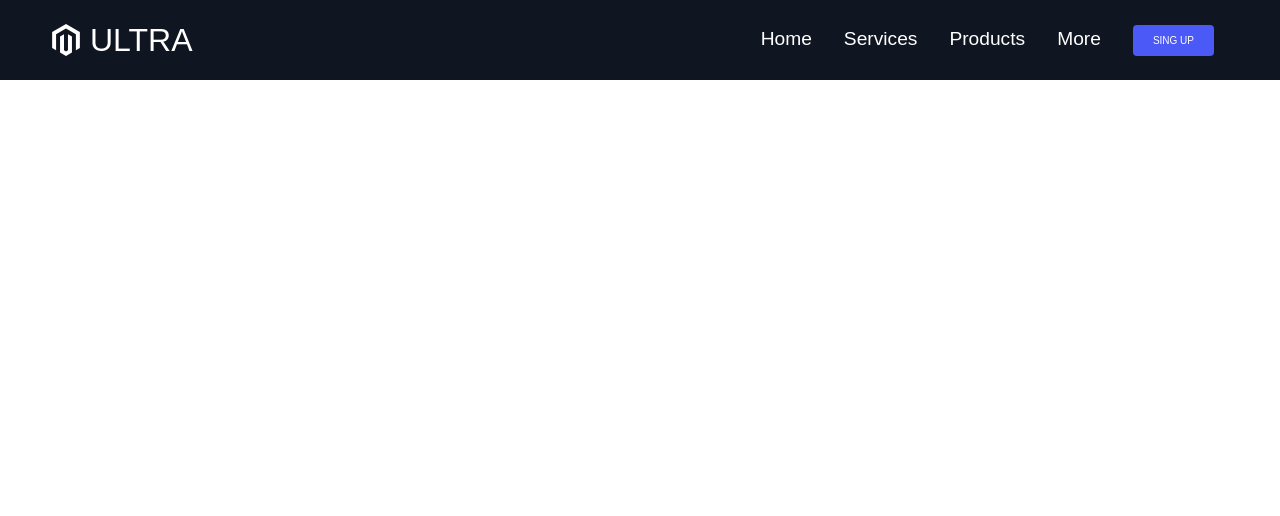
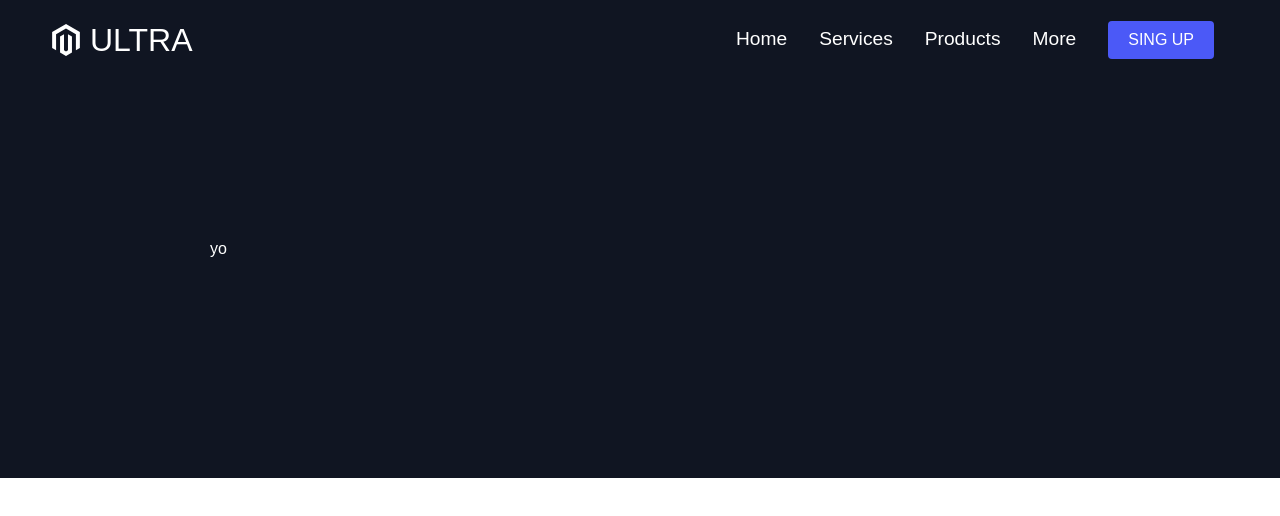
Before and after one commit to sashaPlavi/website-styled-components, a React (Create React App) app: page / in a window 1280 px wide. Shown: the top 516 px of the page. Built offline with nearby package versions, Linux system fonts and the light colour scheme.

Commit message:
first page;

```diff
--- a/src/App.js
+++ b/src/App.js
@@ -2,12 +2,16 @@ import React from 'react';
 import GlobalStyle from './globalStyles';
 import { BrowserRouter as Router, Switch, Route } from 'react-router-dom';
 import { Navbar } from './components';
+import Home from './pages/homePage/Home';
 
 function App() {
   return (
     <Router>
       <GlobalStyle />
       <Navbar />
+      <Switch>
+        <Route path="/" exact component={Home}></Route>
+      </Switch>
     </Router>
   );
 }
--- a/src/components/index.js
+++ b/src/components/index.js
@@ -1 +1,2 @@
 export { default as Navbar } from './navbar/Navbar';
+export { default as InfoSection } from './infoSection/InfoSection';
--- /dev/null
+++ b/src/components/infoSection/InfoSection.js
@@ -0,0 +1,22 @@
+import React from 'react';
+import { InfoSec } from './InfoSection.style';
+import { Container } from '../../globalStyles';
+import { InfoRow, InfoColumn, TextWrapper } from './InfoSection.style';
+
+const InfoSection = ({ lightBg, imgStart }) => {
+  return (
+    <div>
+      <InfoSec lightBg={lightBg}>
+        <Container>
+          <InfoRow imgStart={imgStart}>
+            <InfoColumn>
+              <TextWrapper>yo</TextWrapper>
+            </InfoColumn>
+          </InfoRow>
+        </Container>
+      </InfoSec>
+    </div>
+  );
+};
+
+export default InfoSection;
--- /dev/null
+++ b/src/components/infoSection/InfoSection.style.js
@@ -0,0 +1,41 @@
+import styled from 'styled-components';
+
+export const InfoSec = styled.div`
+  color: #fff;
+  padding: 160px;
+  background: ${({ lightBg }) => (lightBg ? '#fff' : '#101522')};
+`;
+
+export const InfoRow = styled.div`
+  display: flex;
+  margin: 0 -15px -15px -15px;
+  flex-wrap: wrap;
+  align-items: center;
+  flex-direction: ${({ imgStart }) => (imgStart ? 'row-reverse' : 'row')};
+`;
+
+export const InfoColumn = styled.div`
+  margin-bottom: 15px;
+  padding-right: 15px;
+  padding-left: 15px;
+  flex: 1;
+  max-width: 50%;
+  flex-basis: 50%;
+
+  @media screen and (max-width: 768px) {
+    max-width: 100%;
+    flex-basis: 100%;
+    display: flex;
+    justify-content: center;
+  }
+`;
+
+export const TextWrapper = styled.div`
+  max-width: 560px;
+  padding-left: 0;
+  padding-bottom: 60px;
+
+  @media screen and (max-width: 768px) {
+    padding-bottom: 65px;
+  }
+`;
--- a/src/globalStyles.js
+++ b/src/globalStyles.js
@@ -30,7 +30,7 @@ export const Button = styled.button`
   white-space: nowrap;
   padding: ${({ big }) => (big ? '12px 64px' : '10px 20px')};
   color: #fff;
-  font-size: ${({ fontBig }) => (fontBig ? '20px' : '10px')};
+  font-size: ${({ fontBig }) => (fontBig ? '20px' : '16px')};
   outline: none;
   border: none;
   cursor: pointer;
--- /dev/null
+++ b/src/pages/homePage/Data.js
@@ -0,0 +1,3 @@
+export const HomeObjOne = {
+  lightbg: false,
+};
--- /dev/null
+++ b/src/pages/homePage/Home.js
@@ -0,0 +1,15 @@
+import React from 'react';
+import { InfoSection } from '../../components';
+import { Container } from '../../globalStyles';
+
+import { HomeObjOne } from './Data';
+
+const Home = () => {
+  return (
+    <>
+      <InfoSection {...HomeObjOne}></InfoSection>
+    </>
+  );
+};
+
+export default Home;
```
Also changed, not shown: 1 other file (tests, documents, lock files or other folders).
